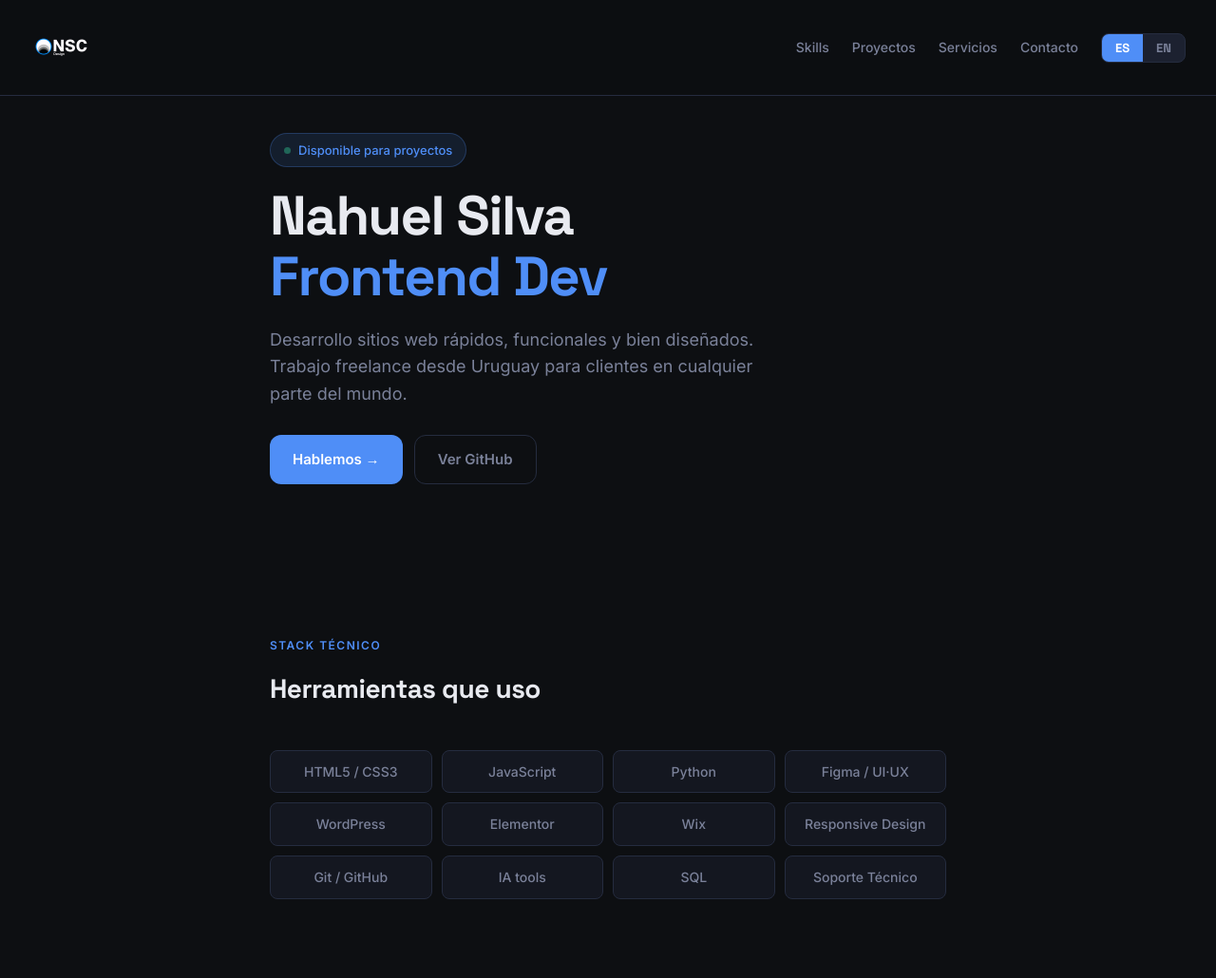
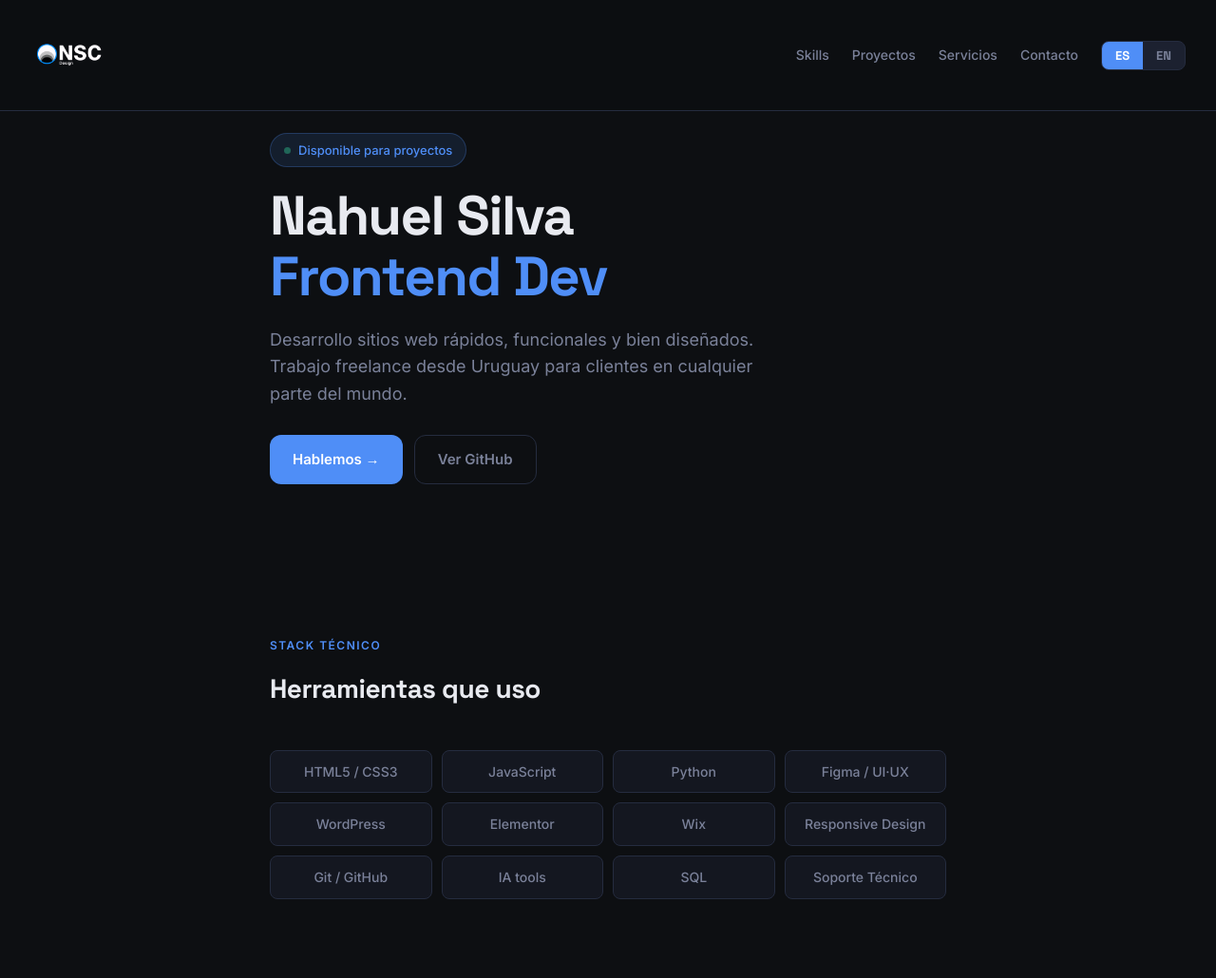
Before and after one commit to NahuelSilva28/nahuelsilva28.github.io, a plain HTML site: page index.html in a window 1280 px wide. Shown: the top 1030 px of the page at 95% size. Drawn offline with Linux system fonts and the light colour scheme.

Commit message:
Update index.html

```diff
--- a/index.html
+++ b/index.html
@@ -55,7 +55,7 @@
   }
 
 .nav-logo img {
-    height: 64px;
+    height: 80px;
     width: auto;
     transition: transform 0.3s ease, filter 0.3s ease;
 }
```
